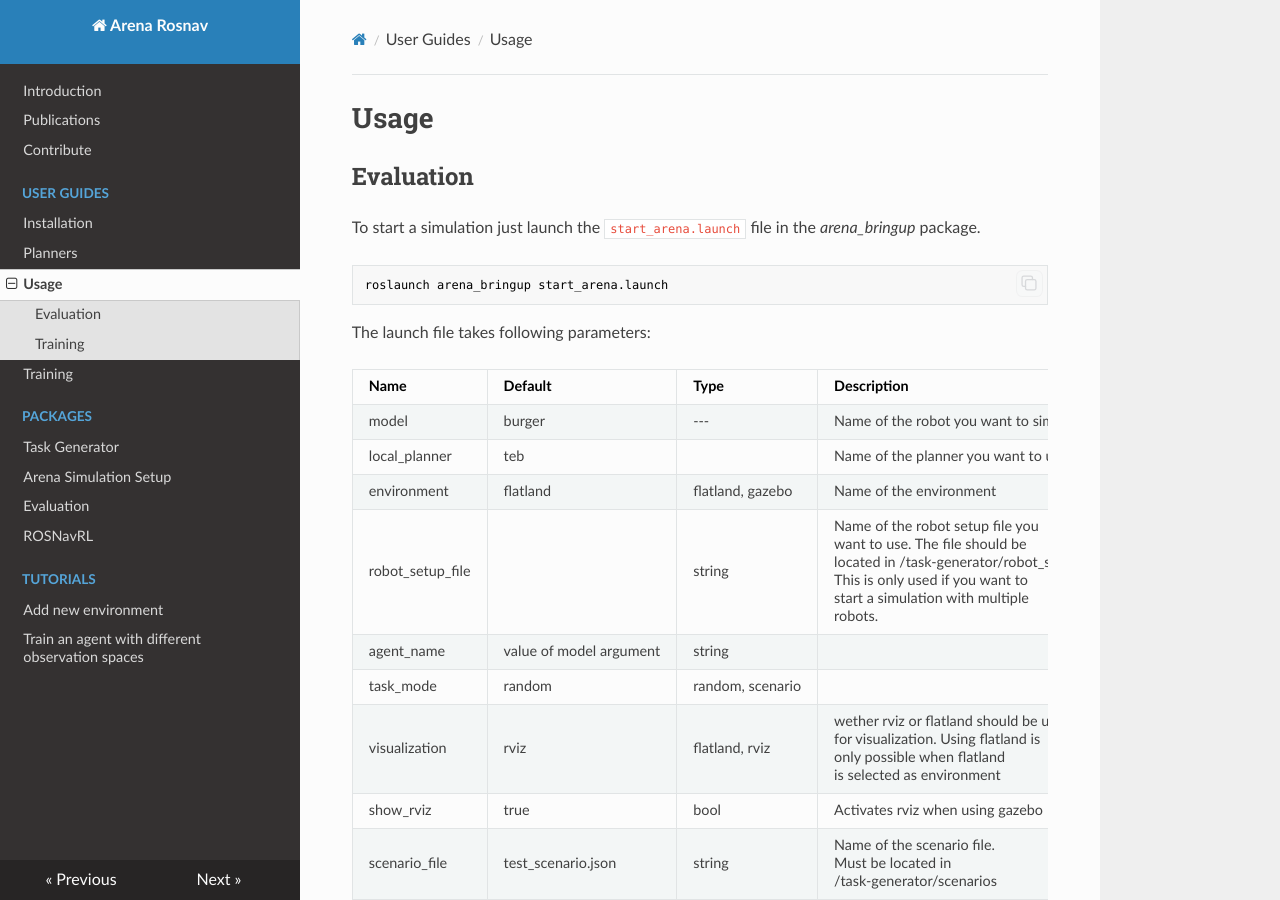
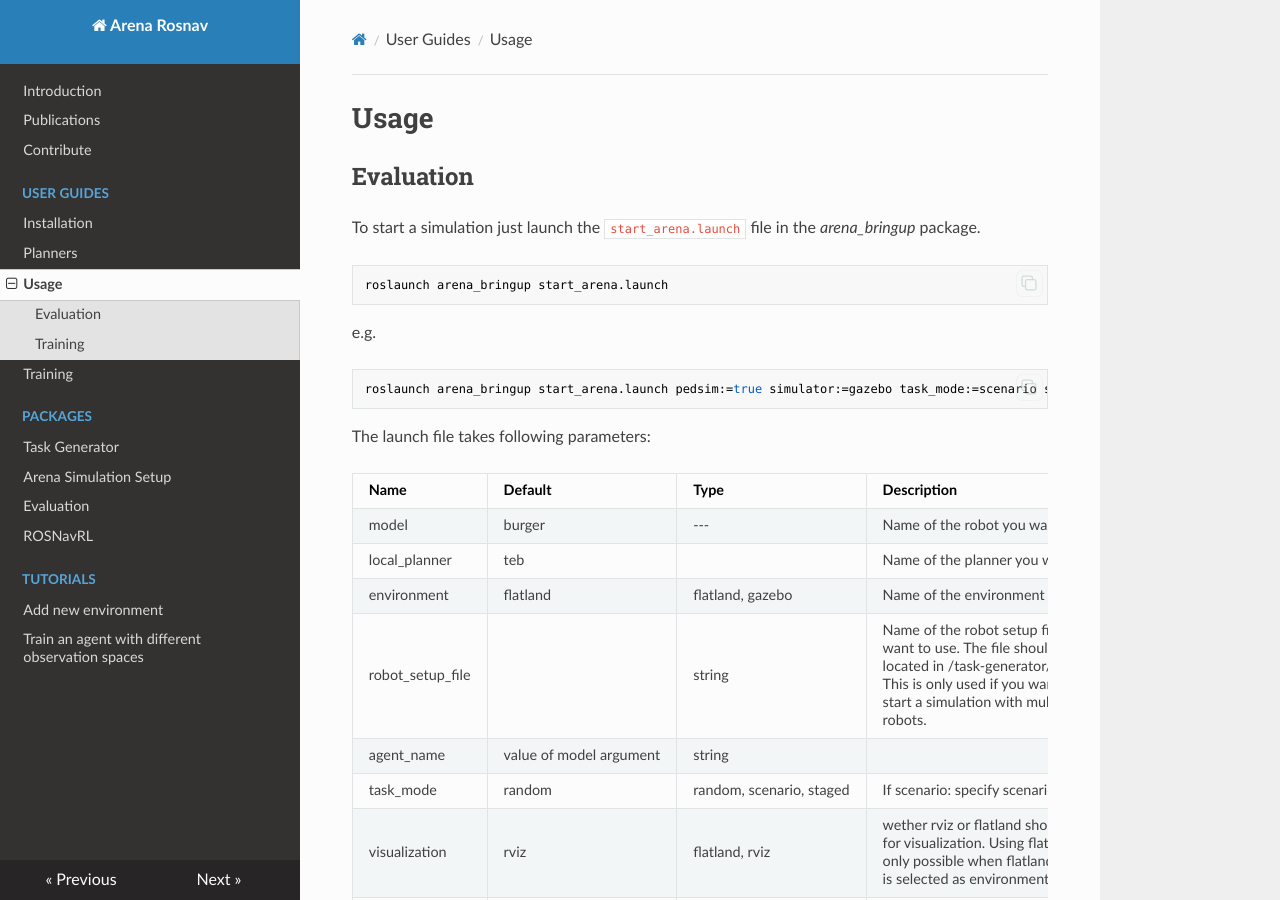
Before and after one commit to Arena-Rosnav/.github, an MkDocs documentation site: the page built from docs/user_guides/usage.md, in a window 1280 px wide and 900 px high. Built offline with MkDocs 1.6.1, drawn with Linux system fonts in a browser that asks for light colours; nearby versions of some CDN libraries; comment, search, counter and statistics services are not loaded.

Commit message:
add usage examples, and refine argument info

````diff
--- a/docs/user_guides/usage.md
+++ b/docs/user_guides/usage.md
@@ -4,20 +4,24 @@
 
 To start a simulation just launch the `start_arena.launch` file in the _arena_bringup_ package.
 
+```bash
+roslaunch arena_bringup start_arena.launch
 ```
-roslaunch arena_bringup start_arena.launch
+e.g.
+```bash
+roslaunch arena_bringup start_arena.launch pedsim:=true simulator:=gazebo task_mode:=scenario scenario_file:=scenario_2.json map_file:=map_empty local_planner:=teb model:=jackal
 ```
 
 The launch file takes following parameters:
 
 | Name             | Default                 | Type             | Description                                                                                                                                                                                                         |
 | ---------------- | ----------------------- | ---------------- | ------------------------------------------------------------------------------------------------------------------------------------------------------------------------------------------------------------------- |
-| model            | burger                  | ---              | Name of the robot you want to simulate                                                                                                                                                                              |
-| local_planner    | teb                     |                  | Name of the planner you want to use                                                                                                                                                                                 |
+| model            | burger                  | ---              | Name of the robot you want to simulate. currently [burger, jackal, ridgeback, agvota, rto, cob3, youbot, dingo, waffle, tiago,... ]                                                                                                                                                                             |
+| local_planner    | teb                     |                  | Name of the planner you want to use. currently available: [teb, dwa, mpc, cadrl, crowdnav, rlca, aio, applr, cohan, dragon, lflh, sarl, trail, arena (ours), rosnav(ours)]                                                                                                                                                                                |
 | environment      | flatland                | flatland, gazebo | Name of the environment                                                                                                                                                                                             |
 | robot_setup_file |                         | string           | Name of the robot setup file you<br /> want to use. The file should be<br /> located in /task-generator/robot_setup/.<br /> This is only used if you want to <br /> start a simulation with multiple <br /> robots. |
 | agent_name       | value of model argument | string           |                                                                                                                                                                                                                     |
-| task_mode        | random                  | random, scenario |                                                                                                                                                                                                                     |
+| task_mode        | random                  | random, scenario, staged |                                       If scenario: specify scenario path, if staged: specify stages config path                                                                                                                                                                              |
 | visualization    | rviz                    | flatland, rviz   | wether rviz or flatland should be used<br /> for visualization. Using flatland is<br /> only possible when flatland<br /> is selected as environment                                                                |
 | show_rviz        | true                    | bool             | Activates rviz when using gazebo                                                                                                                                                                                    |
 | scenario_file    | test_scenario.json      | string           | Name of the scenario file.<br /> Must be located in<br /> /task-generator/scenarios                                                                                                                                 |
````
